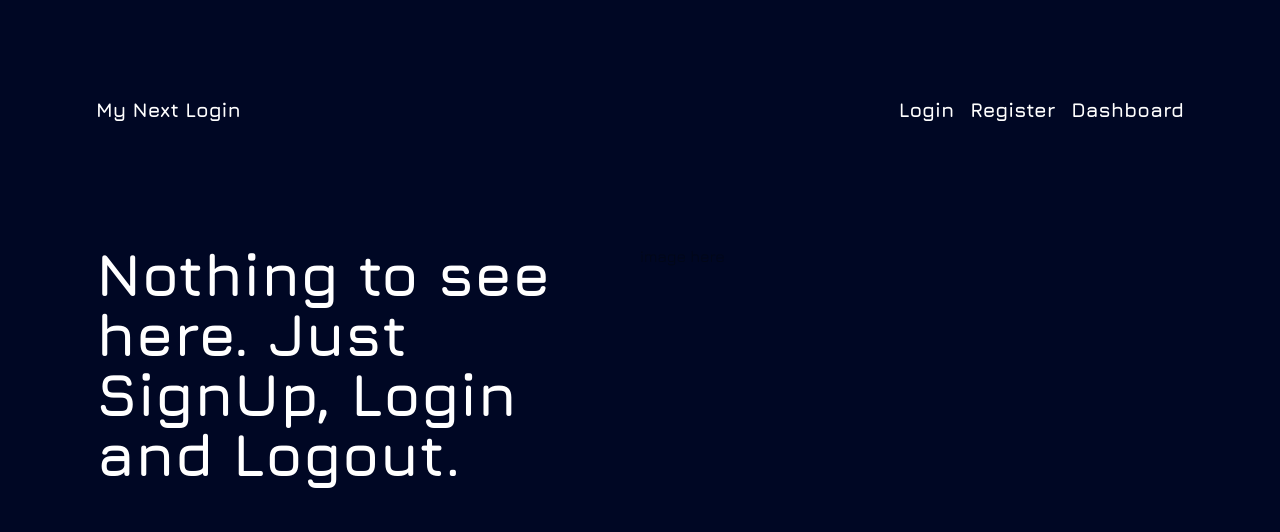
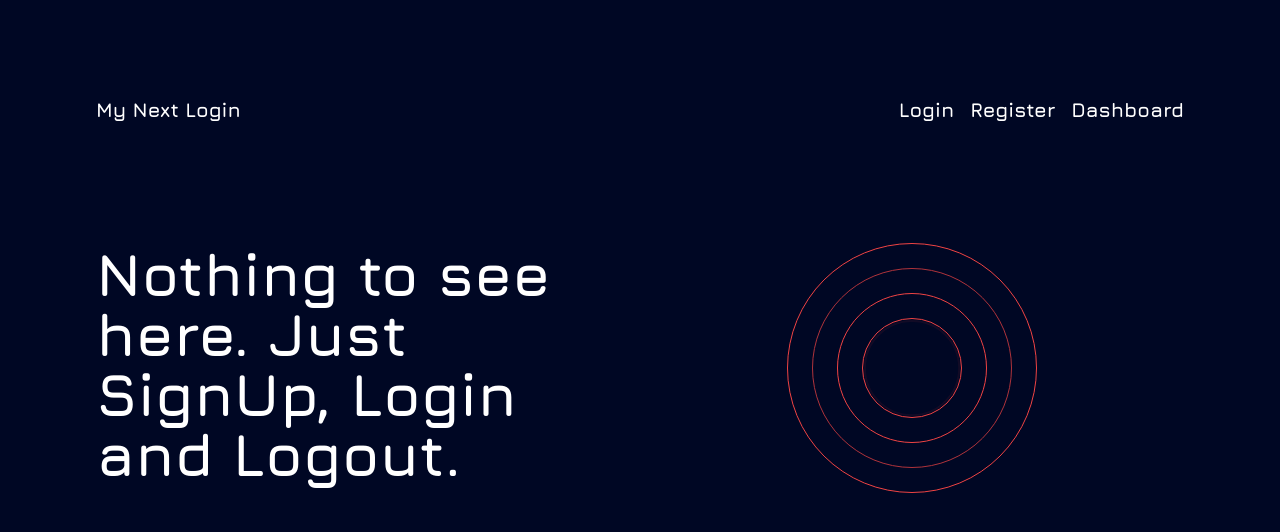
Before and after one commit to timgarciaa/My-Next-Login, a Next.js app: page / in a window 1280 px wide. Shown: the top 532 px of the page. Built offline with nearby package versions, Linux system fonts and the light colour scheme.

Commit message:
Add framer-motion animation component

```diff
--- a/package.json
+++ b/package.json
@@ -18,6 +18,7 @@
     "better-sqlite3": "^9.2.2",
     "class-variance-authority": "^0.7.0",
     "clsx": "^2.0.0",
+    "framer-motion": "^10.17.9",
     "lucide-react": "^0.303.0",
     "next": "14.0.4",
     "next-auth": "^5.0.0-beta.4",
--- a/src/app/page.tsx
+++ b/src/app/page.tsx
@@ -1,4 +1,5 @@
 import Header from '@/components/home/header';
+import Animation from '@/components/home/animation';
 
 export default function Home() {
   return (
@@ -12,8 +13,8 @@ export default function Home() {
           </h1>
         </div>
 
-        <div className='w-full'>
-          <h1>image here</h1>
+        <div className='w-full relative flex justify-center items-center z-10'>
+          <Animation />
         </div>
       </div>
     </main>
--- /dev/null
+++ b/src/components/home/animation.tsx
@@ -0,0 +1,33 @@
+/* eslint-disable import/no-extraneous-dependencies */
+
+'use client';
+
+import React from 'react';
+import { motion } from 'framer-motion';
+
+type Props = {};
+
+function animation({}: Props) {
+  return (
+    <motion.div
+      initial={{ opacity: 0 }}
+      animate={{
+        scale: [1, 2, 0.1, 2, 1],
+        opacity: [0.1, 0.2, 0.4, 0.8, 0.1, 1.0],
+        borderRadius: ['20%', '20%', '50%', '80%', '20%'],
+      }}
+      transition={{ duration: 3 }}
+      className="relative flex justify-center items-center z-10"
+    >
+      <div className="absolute border border-red-500 rounded-full h-[50px] w-[50px] mt-2 animate-ping" />
+      <div className="absolute border border-red-500 rounded-full h-[100px] w-[100px] mt-2" />
+      <div className="absolute border border-red-500 rounded-full h-[150px] w-[150px] mt-2" />
+      <div className="absolute border border-red-500 rounded-full h-[200px] w-[200px] mt-2 animate-pulse" />
+      <div className="absolute border border-red-500 rounded-full h-[250px] w-[250px] mt-2" />
+      {' '}
+
+    </motion.div>
+  );
+}
+
+export default animation;
```
Also changed, not shown: 1 other file (tests, documents, lock files or other folders).
